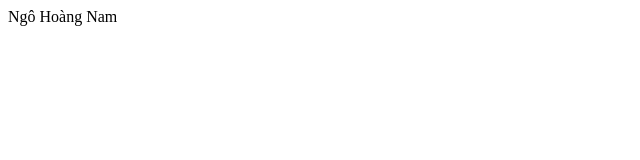
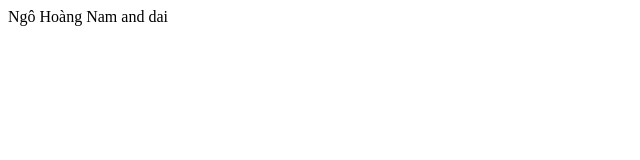
Before and after one commit to 0501my/CaseMd4-3, a plain HTML site: page FE/index.html in a window 1280 px wide. Shown: the full height of the page, 0-640 px from the left. Drawn offline with Linux system fonts and the light colour scheme.

Commit message:
dai commit

```diff
--- a/FE/index.html
+++ b/FE/index.html
@@ -5,6 +5,6 @@
     <title>Title</title>
 </head>
 <body>
-Ngô Hoàng Nam
+Ngô Hoàng Nam and dai
 </body>
 </html>
```
